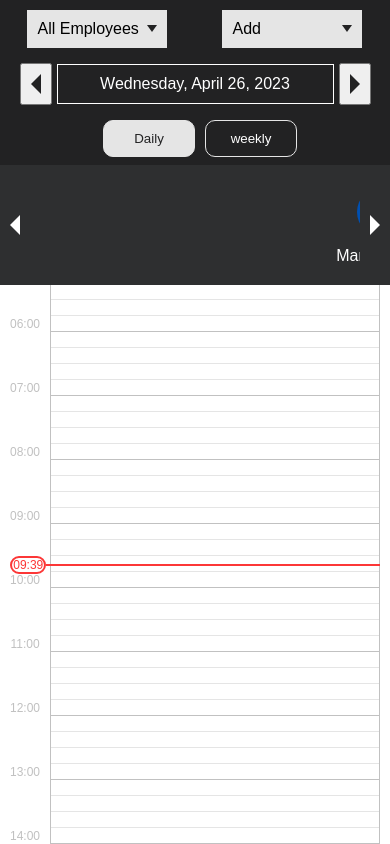
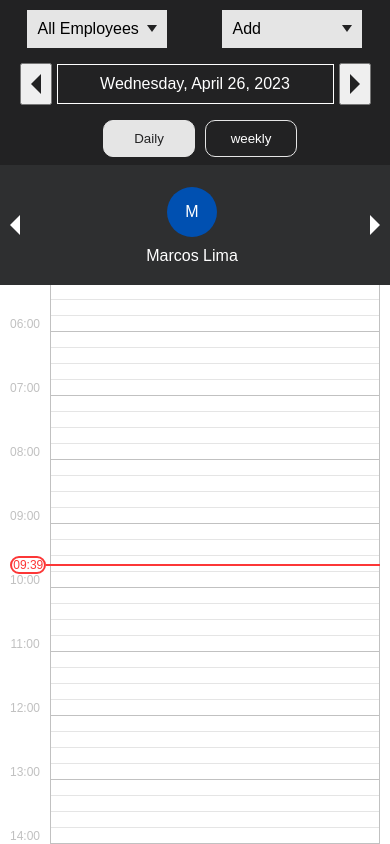
Before and after one commit to DavidMeseha/employee_timeline_system, a Next.js app: page / in a window 390 px wide. Built offline with nearby package versions, Linux system fonts and the light colour scheme.

Commit message:
Sticky Scrolling for table header

```diff
--- a/src/layouts/DailyDisplay.js
+++ b/src/layouts/DailyDisplay.js
@@ -47,8 +47,10 @@ const DailyDisplay = () => {
                             let tag = employeeName.split(' ')[0][0]
                             return (
                                 <td key={i} style={{ width: `${100 / selectedEmployees.length}%` }}>
-                                    <div className="name-tag">{tag}</div>
-                                    <div>{employeeName}</div>
+                                    <div>
+                                        <div className="name-tag">{tag}</div>
+                                        <div>{employeeName}</div>
+                                    </div>
                                 </td>
                             )
                         })}
--- a/src/layouts/MultiAppointmentLayout.js
+++ b/src/layouts/MultiAppointmentLayout.js
@@ -1,7 +1,7 @@
 import { calculateTopFromMinutes } from "@/utilities/calculations";
 import Appointment from "../components/Appointment";
 
-const MultiApointmentLayout = ({ appointments, employeeOrder, employee, startDate, containerRef,updateLayout }) => {
+const MultiApointmentLayout = ({ appointments, employeeOrder, employee, startDate, containerRef, updateLayout }) => {
     let setStartHours = startDate.getHours();
     let setStartMinutes = startDate.getMinutes();
     let setStartTotalMinutes = (setStartHours * 60) + setStartMinutes
--- a/src/styles/dailytimeline.css
+++ b/src/styles/dailytimeline.css
@@ -4,7 +4,7 @@
     overflow-x: hidden;
     margin: 0 10px;
     height: calc(100vh - 120px - 60px);
-    padding-bottom: 60px ;
+    padding-bottom: 60px;
 }
 
 .heading {
@@ -43,8 +43,11 @@
 
 .employee-names td {
     min-width: var(--cell-min-width);
+    text-align: center;
+}
+
+.employee-names td>div {
     padding: 10px;
-    text-align: center;
 }
 
 .name-tag {
@@ -162,6 +165,14 @@
     padding: 0 40px;
 }
 
+@media screen and (max-width:660px) {
+    .employee-names td>div {
+        width: calc(100vw - 70px);
+        position: sticky;
+        left: 0;
+    }
+}
+
 @media screen and (max-width:900px) {
     .timeline-container {
         height: calc(100vh - 120px - 114px);
--- a/src/styles/globals.css
+++ b/src/styles/globals.css
@@ -11,7 +11,7 @@
   --time-hover-color: rgb(129 129 255 / 53%);
   --time-stamp-color: #0050b1;
 
-  --cell-min-width: 700px;
+  --cell-min-width: 600px;
   --time-text-width: 30px;
   --time-to-table-gap: 10px;
 
```
